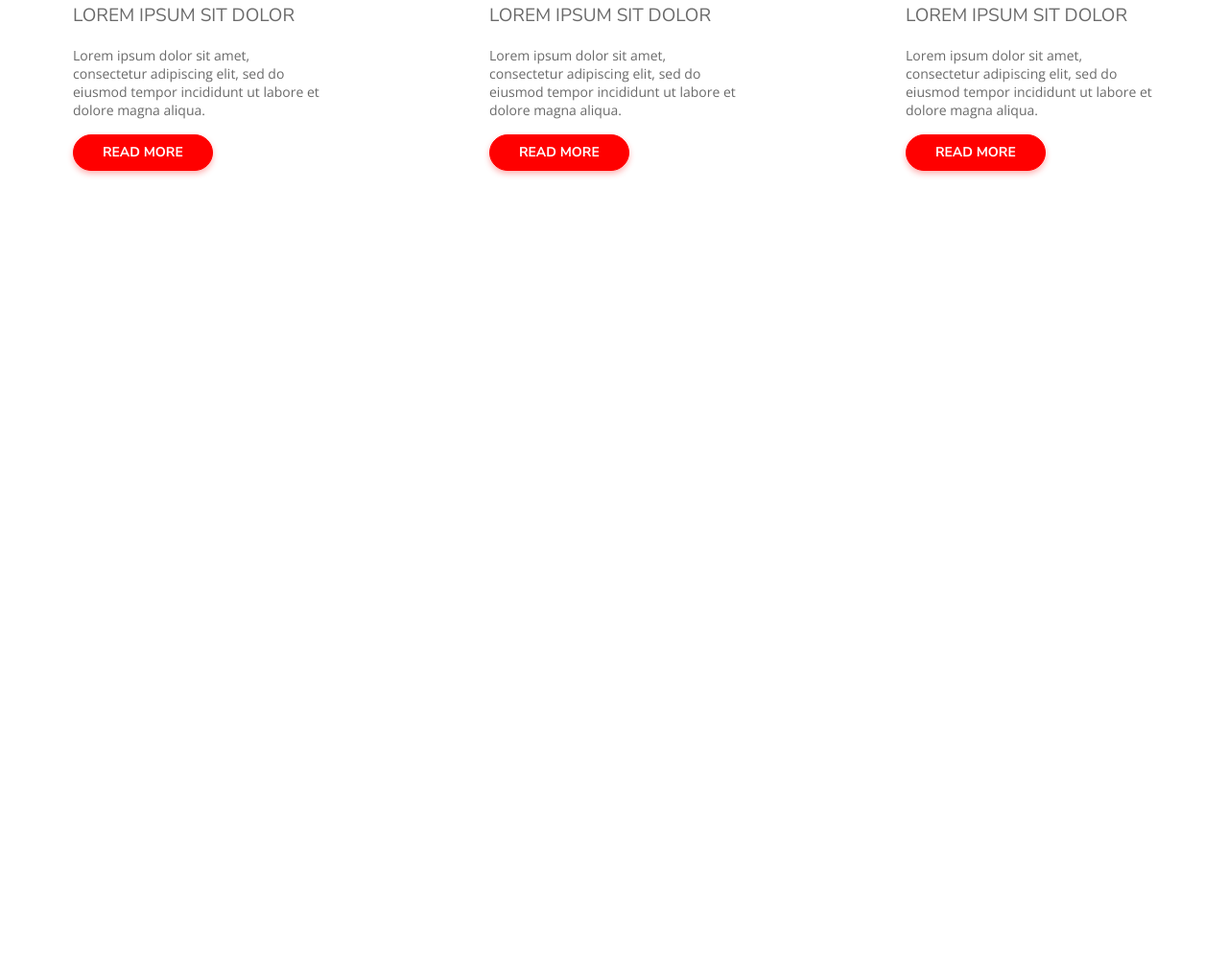
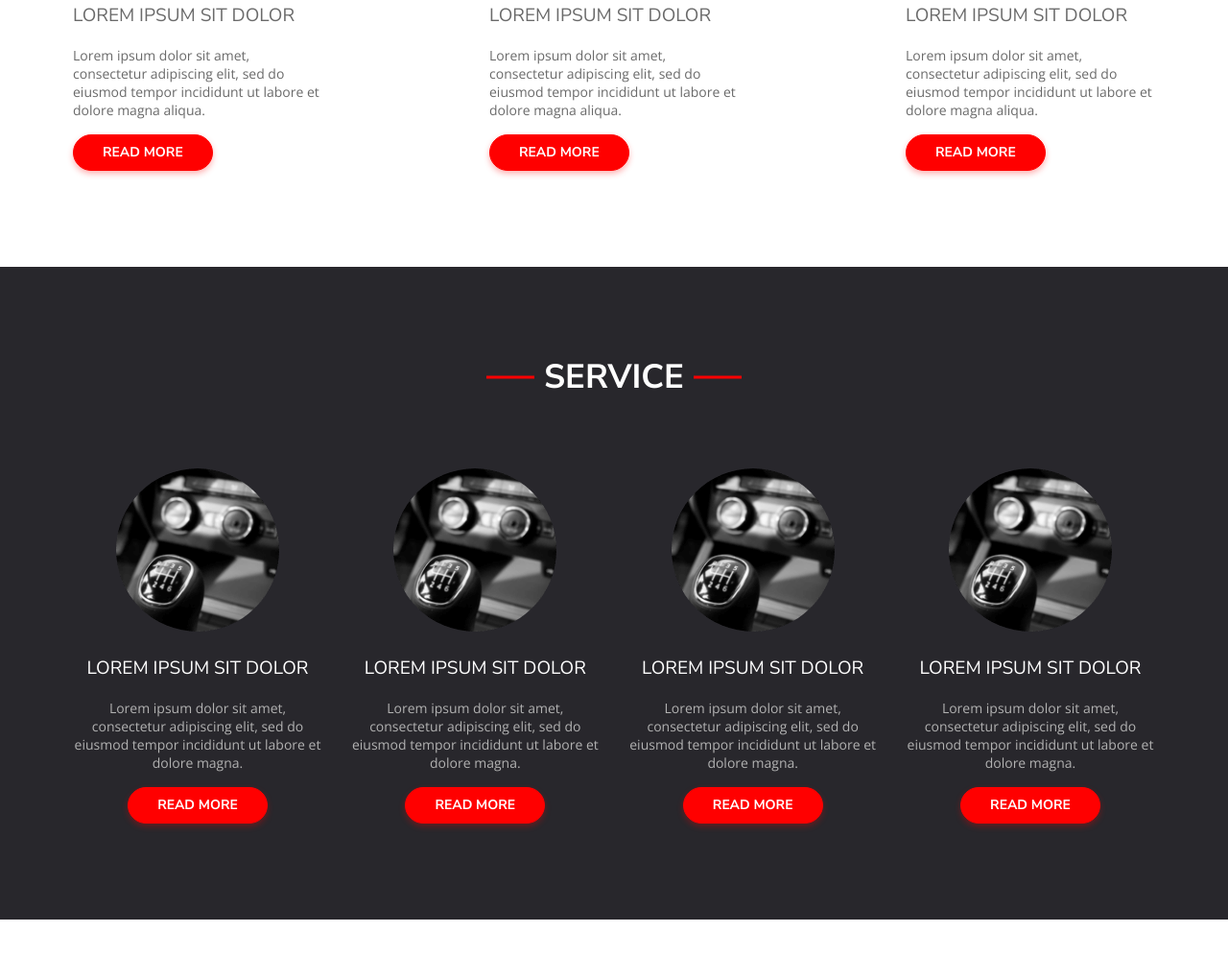
Before and after one commit to pawelkonior/car_sharing_19, a plain HTML site: page index.html in a window 1280 px wide. Shown: the part 976-1972 px from the top of the page at 96% size. Before the commit the page ends 1254 px from the top, so only its background shows below. Drawn offline with nearby package versions, Linux system fonts and the light colour scheme.

Commit message:
service section

```diff
--- a/index.html
+++ b/index.html
@@ -53,20 +53,60 @@
             <div class="section__col">
                 <img src="src/images/photo1.png" alt="Article Photo" class="section__img">
                 <h3 class="section__hdl--ternary">LOREM IPSUM SIT DOLOR</h3>
-                <p class="section__text">Lorem ipsum dolor sit amet, consectetur adipiscing elit, sed do eiusmod tempor incididunt ut labore et dolore magna aliqua.</p>
+                <p class="section__text">Lorem ipsum dolor sit amet, consectetur adipiscing elit, sed do eiusmod tempor
+                    incididunt ut labore et dolore magna aliqua.</p>
                 <a class="btn">READ MORE</a>
             </div>
             <div class="section__col">
                 <img src="src/images/photo1.png" alt="Article Photo" class="section__img">
                 <h3 class="section__hdl--ternary">LOREM IPSUM SIT DOLOR</h3>
-                <p class="section__text">Lorem ipsum dolor sit amet, consectetur adipiscing elit, sed do eiusmod tempor incididunt ut labore et dolore magna aliqua.</p>
+                <p class="section__text">Lorem ipsum dolor sit amet, consectetur adipiscing elit, sed do eiusmod tempor
+                    incididunt ut labore et dolore magna aliqua.</p>
                 <a class="btn">READ MORE</a>
             </div>
             <div class="section__col">
                 <img src="src/images/photo1.png" alt="Article Photo" class="section__img">
                 <h3 class="section__hdl--ternary">LOREM IPSUM SIT DOLOR</h3>
-                <p class="section__text">Lorem ipsum dolor sit amet, consectetur adipiscing elit, sed do eiusmod tempor incididunt ut labore et dolore magna aliqua.</p>
+                <p class="section__text">Lorem ipsum dolor sit amet, consectetur adipiscing elit, sed do eiusmod tempor
+                    incididunt ut labore et dolore magna aliqua.</p>
                 <a class="btn">READ MORE</a>
+            </div>
+        </div>
+    </div>
+</section>
+
+
+<section class="box box--dark section">
+    <div class="inner">
+        <h2 class="section__hdl section__hdl--secondary">SERVICE</h2>
+        <div class="section__box">
+            <div class="section__col section__col--secondary">
+                <img src="src/images/mini2.png" alt="Service lead image" class="section__img section__img--secondary">
+                <h3 class="section__hdl--ternary">LOREM IPSUM SIT DOLOR</h3>
+                <p class="section__text">Lorem ipsum dolor sit amet, consectetur adipiscing elit, sed do eiusmod tempor
+                    incididunt ut labore et dolore magna.</p>
+                <a href="" class="btn">READ MORE</a>
+            </div>
+            <div class="section__col section__col--secondary">
+                <img src="src/images/mini2.png" alt="Service lead image" class="section__img section__img--secondary">
+                <h3 class="section__hdl--ternary">LOREM IPSUM SIT DOLOR</h3>
+                <p class="section__text">Lorem ipsum dolor sit amet, consectetur adipiscing elit, sed do eiusmod tempor
+                    incididunt ut labore et dolore magna.</p>
+                <a href="" class="btn">READ MORE</a>
+            </div>
+            <div class="section__col section__col--secondary">
+                <img src="src/images/mini2.png" alt="Service lead image" class="section__img section__img--secondary">
+                <h3 class="section__hdl--ternary">LOREM IPSUM SIT DOLOR</h3>
+                <p class="section__text">Lorem ipsum dolor sit amet, consectetur adipiscing elit, sed do eiusmod tempor
+                    incididunt ut labore et dolore magna.</p>
+                <a href="" class="btn">READ MORE</a>
+            </div>
+            <div class="section__col section__col--secondary">
+                <img src="src/images/mini2.png" alt="Service lead image" class="section__img section__img--secondary">
+                <h3 class="section__hdl--ternary">LOREM IPSUM SIT DOLOR</h3>
+                <p class="section__text">Lorem ipsum dolor sit amet, consectetur adipiscing elit, sed do eiusmod tempor
+                    incididunt ut labore et dolore magna.</p>
+                <a href="" class="btn">READ MORE</a>
             </div>
         </div>
     </div>
--- a/src/css/main.css
+++ b/src/css/main.css
@@ -178,6 +178,12 @@ html, body {
 .box {
 }
 
+.box.box--dark {
+    background-color: rgba(40, 39, 44, 1);
+    padding-top: 4.125rem;
+    padding-bottom: 6.25rem;
+}
+
 .section {
     margin-bottom: 6.25rem;
 }
@@ -190,6 +196,11 @@ html, body {
     font-size: 2.1875rem;
     position: relative;
     margin-bottom: 2.5625rem;
+}
+
+.section .section__hdl.section__hdl--secondary {
+    color: var(--secondary-color);
+    margin-bottom: 4.6875rem;
 }
 
 .section .section__hdl:before, .section .section__hdl:after {
@@ -231,10 +242,28 @@ html, body {
     align-items: flex-start;
 }
 
+.section .section__col.section__col--secondary {
+    align-items: center;
+    text-align: center;
+}
+
+.section .section__col.section__col--secondary h3 {
+    text-align: center;
+    color: var(--secondary-color);
+}
+
+.section .section__col.section__col--secondary p {
+    color: rgba(178, 178, 178, 1);
+}
+
 .section .section__img {
     width: 100%;
     display: block;
     margin-bottom: .5625rem;
+}
+
+.section .section__img.section__img--secondary {
+    max-width: 10.625rem;
 }
 
 .section .section__text {
```
Also changed, not shown: src/images/mini2.png (added), src/images/mini2@2x.png (added).
